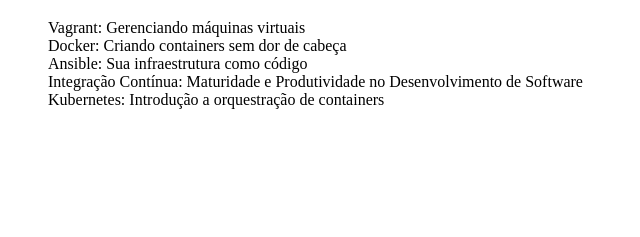
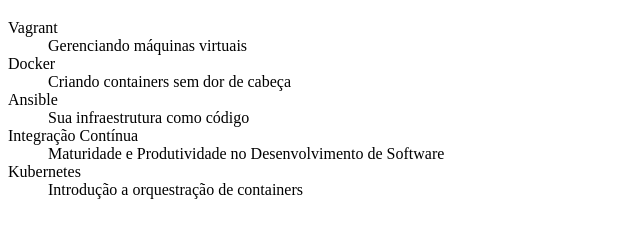
Before and after one commit to vharumi/Alura-git, a plain HTML site: page index.html in a window 1280 px wide. Shown: the part 61-298 px from the top of the page, without its empty margins (0-640 px from the left). Drawn offline with Linux system fonts and the light colour scheme.

Commit message:
Separando os títulos

```diff
--- a/index.html
+++ b/index.html
@@ -8,11 +8,16 @@
     <h1>Cursos de DevOps</h1>
 
     <dl>
-        <dd>Vagrant: Gerenciando máquinas virtuais</dd>
-        <dd>Docker: Criando containers sem dor de cabeça</dd>
-        <dd>Ansible: Sua infraestrutura como código</dd>
-        <dd>Integração Contínua: Maturidade e Produtividade no Desenvolvimento de Software</dd>
-        <dd>Kubernetes: Introdução a orquestração de containers</dd>
+        <dt>Vagrant</dt>
+        <dd>Gerenciando máquinas virtuais</dd>
+        <dt>Docker</dt>
+        <dd>Criando containers sem dor de cabeça</dd>
+        <dt>Ansible</dt>
+        <dd>Sua infraestrutura como código</dd>
+        <dt>Integração Contínua</dt>
+        <dd>Maturidade e Produtividade no Desenvolvimento de Software</dd>
+        <dt>Kubernetes</dt>
+        <dd>Introdução a orquestração de containers</dd>
     </dl>
 </body>
 </html>
```
